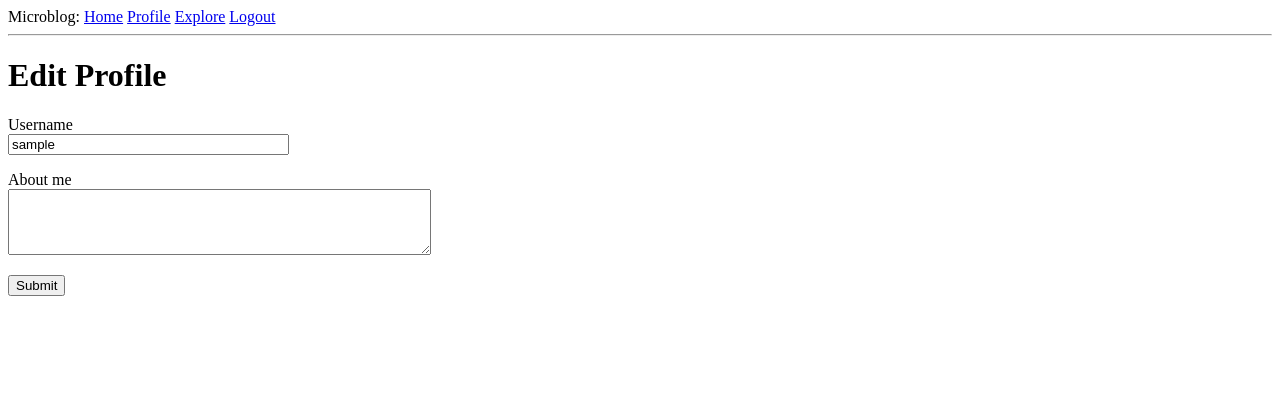
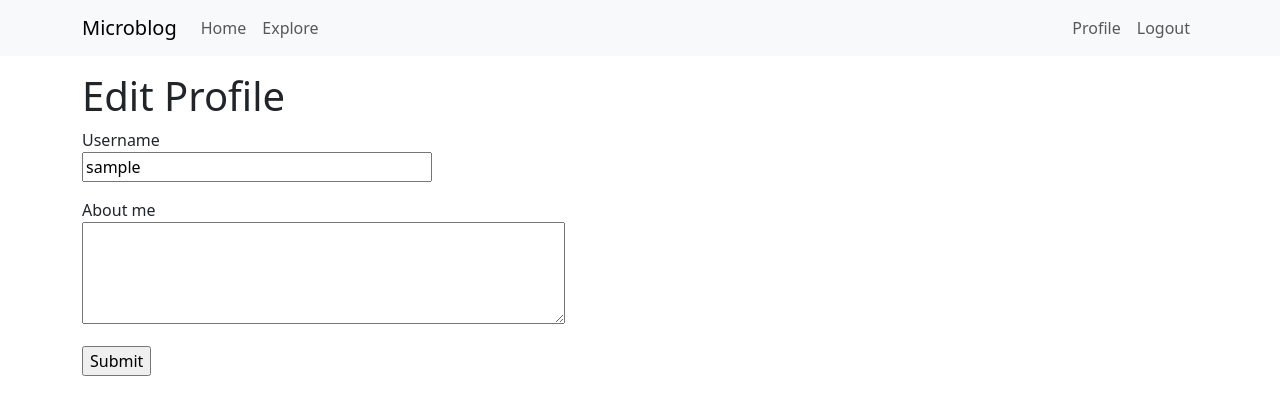
Before and after one commit to emoneemu/Microblog, a Flask app: page /edit_profile in a window 1280 px wide. Shown: the top 415 px of the page. Run offline with Flask 3, Linux system fonts and the light colour scheme; the visitor is signed in with stand-in values (Sample User, id 1); data comes from the database, SQL or seed files in the repository; both versions use the stored data as it was after the commit.

Commit message:
some minor changes in frontend

```diff
--- a/app/templates/base.html
+++ b/app/templates/base.html
@@ -1,14 +1,54 @@
 <!doctype html>
-<html>
+<html lang="en">
     <head>
+        <meta charset="utf-8">
+        <meta name="viewport" content="width=device-width, initial-scale=1">
         {% if title %}
         <title>{{ title }} - Microblog</title>
         {% else %}
         <title>Welcome to Microblog</title>
         {% endif %}
+        <link
+        href="https://cdn.jsdelivr.net/npm/bootstrap@5.3.2/dist/css/bootstrap.min.css"
+        rel="stylesheet"
+        integrity="sha384-T3c6CoIi6uLrA9TneNEoa7RxnatzjcDSCmG1MXxSR1GAsXEV/Dwwykc2MPK8M2HN"
+        crossorigin="anonymous">
     </head>
     <body>
-        <div>Microblog:
+        <nav class="navbar navbar-expand-lg bg-body-tertiary">
+            <div class="container">
+              <a class="navbar-brand" href="{{ url_for('index') }}">Microblog</a>
+              <button class="navbar-toggler" type="button" data-bs-toggle="collapse" data-bs-target="#navbarSupportedContent" aria-controls="navbarSupportedContent" aria-expanded="false" aria-label="Toggle navigation">
+                <span class="navbar-toggler-icon"></span>
+              </button>
+              <div class="collapse navbar-collapse" id="navbarSupportedContent">
+                <ul class="navbar-nav me-auto mb-2 mb-lg-0">
+                  <li class="nav-item">
+                    <a class="nav-link" aria-current="page" href="{{ url_for('index') }}">Home</a>
+                  </li>
+                  <li class="nav-item">
+                    <a class="nav-link" aria-current="page" href="{{ url_for('explore') }}">Explore</a>
+                  </li>
+                </ul>
+                <ul class="navbar-nav mb-2 mb-lg-0">
+                  {% if current_user.is_anonymous %}
+                  <li class="nav-item">
+                    <a class="nav-link" aria-current="page" href="{{ url_for('login') }}">Login</a>
+                  </li>
+                  {% else %}
+                  <li class="nav-item">
+                    <a class="nav-link" aria-current="page" href="{{ url_for('user', username=current_user.username) }}">Profile</a>
+                  </li>
+                  <li class="nav-item">
+                    <a class="nav-link" aria-current="page" href="{{ url_for('logout') }}">Logout</a>
+                  </li>
+                  {% endif %}
+                </ul>
+              </div>
+            </div>
+          </nav>
+       <!--
+         <div class="container mt-3">Microblog:
             <a href="{{url_for('index') }}">Home</a>
             {% if current_user.is_anonymous %}
             <a href="{{ url_for('login') }}">Login</a>
@@ -19,15 +59,22 @@
             {% endif %}
         </div>
         <hr>
+        -->
+
+        <div class="container mt-3">
             {% with messages = get_flashed_messages() %}
             {% if messages %}
-        <ul>
                 {% for message in messages %}
-            <li>{{ message }}</li>
+                <div class="alert alert-info" role="alert">{{ message }}</div>
                 {% endfor %}
-        </ul>
             {% endif %}
             {% endwith %}
             {% block content %}{% endblock %}
+        </div>
+        <script
+        src="https://cdn.jsdelivr.net/npm/bootstrap@5.3.2/dist/js/bootstrap.bundle.min.js"
+        integrity="sha384-C6RzsynM9kWDrMNeT87bh95OGNyZPhcTNXj1NW7RuBCsyN/o0jlpcV8Qyq46cDfL"
+        crossorigin="anonymous">
+    </script>
     </body>
 </html>
```
Also changed, not shown: app.db, 1 other file. Lines whose indentation alone changed are shown as unchanged.
